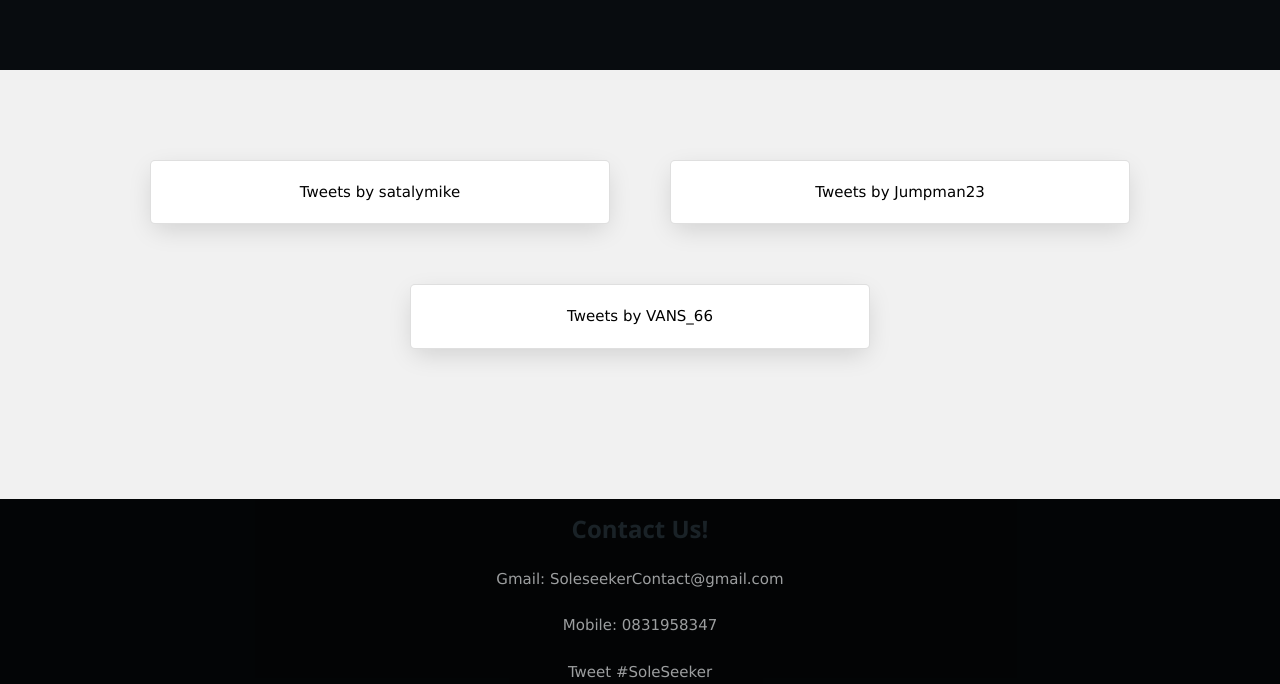
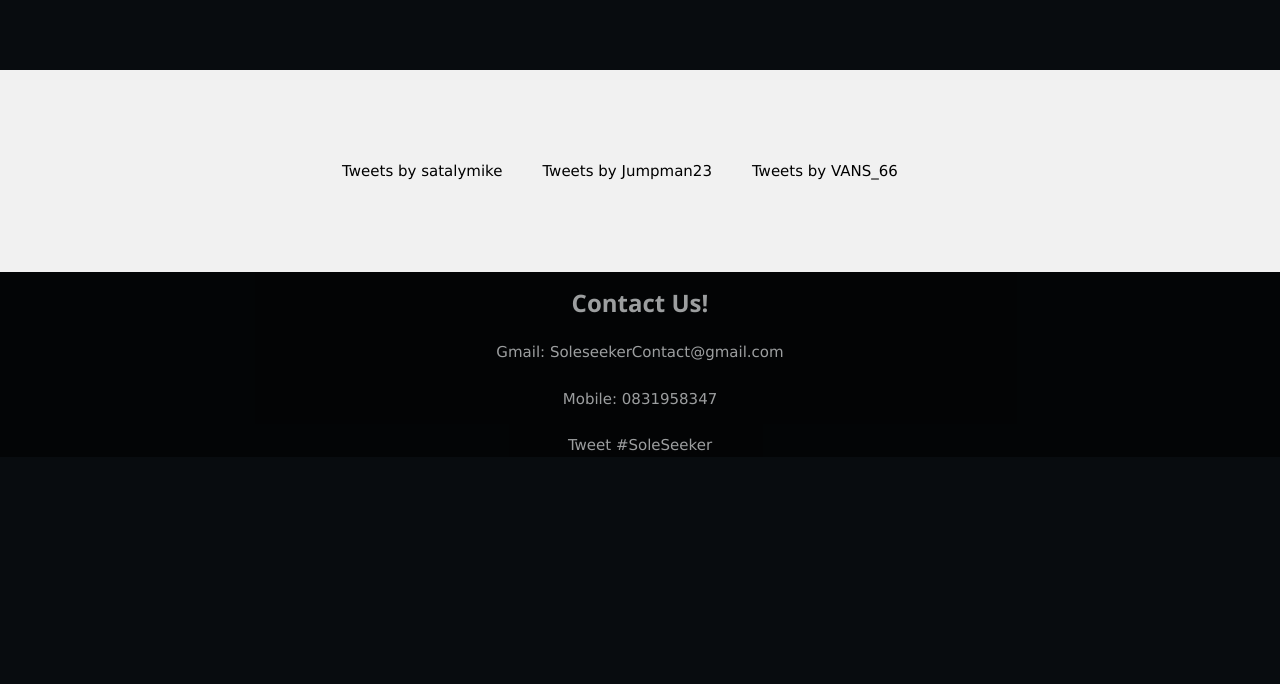
Before and after one commit to Wirey98/SoftwareProject, a Flask app: page /homescreen in a window 1280 px wide. Shown: the part 1101-1785 px from the top of that part. After the commit the page ends 1558 px from the top of that part, so only its background shows below. Run offline with Flask 2, Linux system fonts and the light colour scheme; the visitor is signed in with stand-in values (Sample User, id 1); the page is wider than the window, and the part outside it is not shown; some libraries are stand-ins or nearby versions.

Commit message:
forum newest to the top added and design

```diff
--- a/static/CSS/styles.css
+++ b/static/CSS/styles.css
@@ -40,6 +40,12 @@ body {
 .center {
   text-align: center;
 }
+
+.center2 {
+  text-align: center;
+  margin-right: 40px !important;
+}
+
 
 
 h1 {
--- a/templates/base.html
+++ b/templates/base.html
@@ -14,7 +14,7 @@
 
 
             <div class="navbackground">
-            <nav class="navbar navbar-expand-lg navbar-light bg-light">
+            <nav class="navbar navbar-expand-lg navbar-light bg-white">
                 <a class="navbar-brand" href="#"><img src="https://cdn.discordapp.com/attachments/631534372574593034/786643581725179924/logo1.png" alt="logo"> </a>
                 <button class="navbar-toggler" type="button" data-toggle="collapse" data-target="#navbarSupportedContent" aria-controls="navbarSupportedContent" aria-expanded="false" aria-label="Toggle navigation">
                   <span class="navbar-toggler-icon"></span>
--- a/templates/homescreen.html
+++ b/templates/homescreen.html
@@ -18,9 +18,9 @@
 <div class="w3-row-padding w3-padding-64 w3-container">
     <div class="w3-content">
       <div class="w3-twothird">
-        <h1>What we do!</h1>
+        <h1 class="whitefont">What we do!</h1>
         <h5 class="w3-padding-32 whitefont">Our mission is to create a hub for all sneaker heads. We want you to share opinions, learn from others and most importantly have FUN!</br>Have a look at our promotional video to get a better idea</h5>
-        <p class="w3-text-grey">Our main functions include</p>
+        <p class="w3-text-grey whitefont">Our main functions include</p>
         <ul class="whitefont">
             <li><strong>Weekly Shoe Seeker Scavenger Hunt</strong></li></br>
             <li><strong>Sneaker Forum</strong></li></br>
@@ -41,14 +41,14 @@
   <!-- Second Grid -->
   <div class="w3-row-padding w3-light-grey w3-padding-45 w3-container">
     <div class="card-wrapper">
-      <div class="card center">
+      <div class="center2" >
         <a class="twitter-timeline" data-width="400" data-height="600" data-theme="dark" href="https://twitter.com/satalymike?ref_src=twsrc%5Etfw">Tweets by satalymike</a> <script async src="https://platform.twitter.com/widgets.js" charset="utf-8"></script>
       </div>
-      <div class="card center">
+      <div class="center2">
         <a class="twitter-timeline" data-width="400" data-height="600" data-theme="dark" href="https://twitter.com/Jumpman23?ref_src=twsrc%5Etfw">Tweets by Jumpman23</a> <script async src="https://platform.twitter.com/widgets.js" charset="utf-8"></script>
       </div>
 
-      <div class="card center">
+      <div class="center2">
         <a class="twitter-timeline" data-width="400" data-height="600" data-theme="dark" href="https://twitter.com/VANS_66?ref_src=twsrc%5Etfw">Tweets by VANS_66</a> <script async src="https://platform.twitter.com/widgets.js" charset="utf-8"></script>
       </div>
 
@@ -58,7 +58,7 @@
 
 
   <div class="w3-container w3-black w3-center w3-opacity w3-padding-53">
-    <h1 class="w3-margin w3-xlarge"><strong>Contact Us!</strong></h1>
+    <h1 class="w3-margin w3-xlarge whitefont"><strong>Contact Us!</strong></h1>
     <p>Gmail: SoleseekerContact@gmail.com</p>
     <p>Mobile: 0831958347</p>
     <!--https://publish.twitter.com/?buttonType=HashtagButton&query=%23LoveTwitter&widget=Button 31.03.2021-->
--- a/templates/main.html
+++ b/templates/main.html
@@ -333,4 +333,5 @@ Please note, the prize will be wraped in a red and gold box, just like the pictu
 </body>
 </html>
 
+
 {% endblock%}
```
Also changed, not shown: forum/forumModels.py (+6 -1 lines), templates/forum.html (+17 -3 lines).
